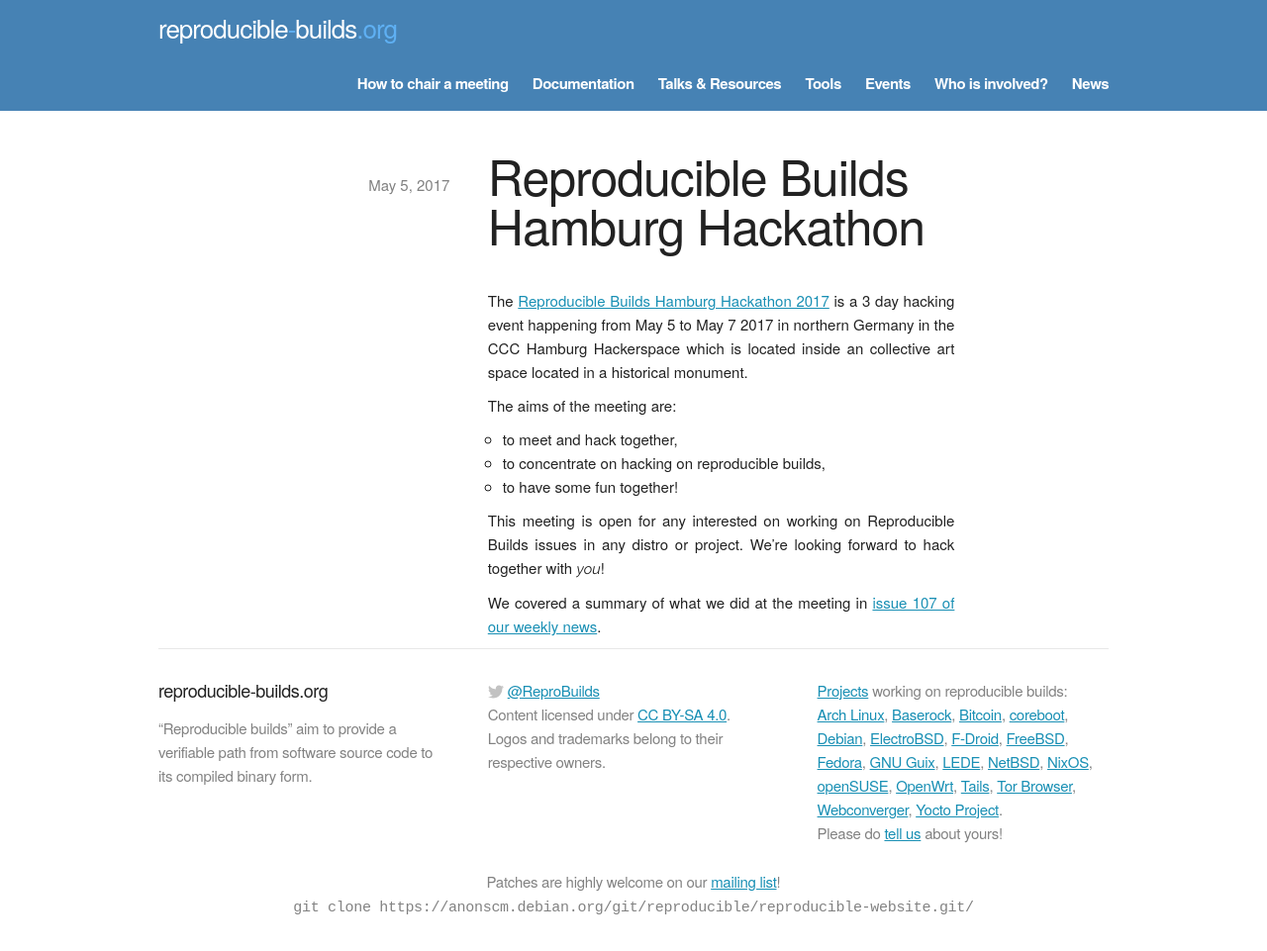
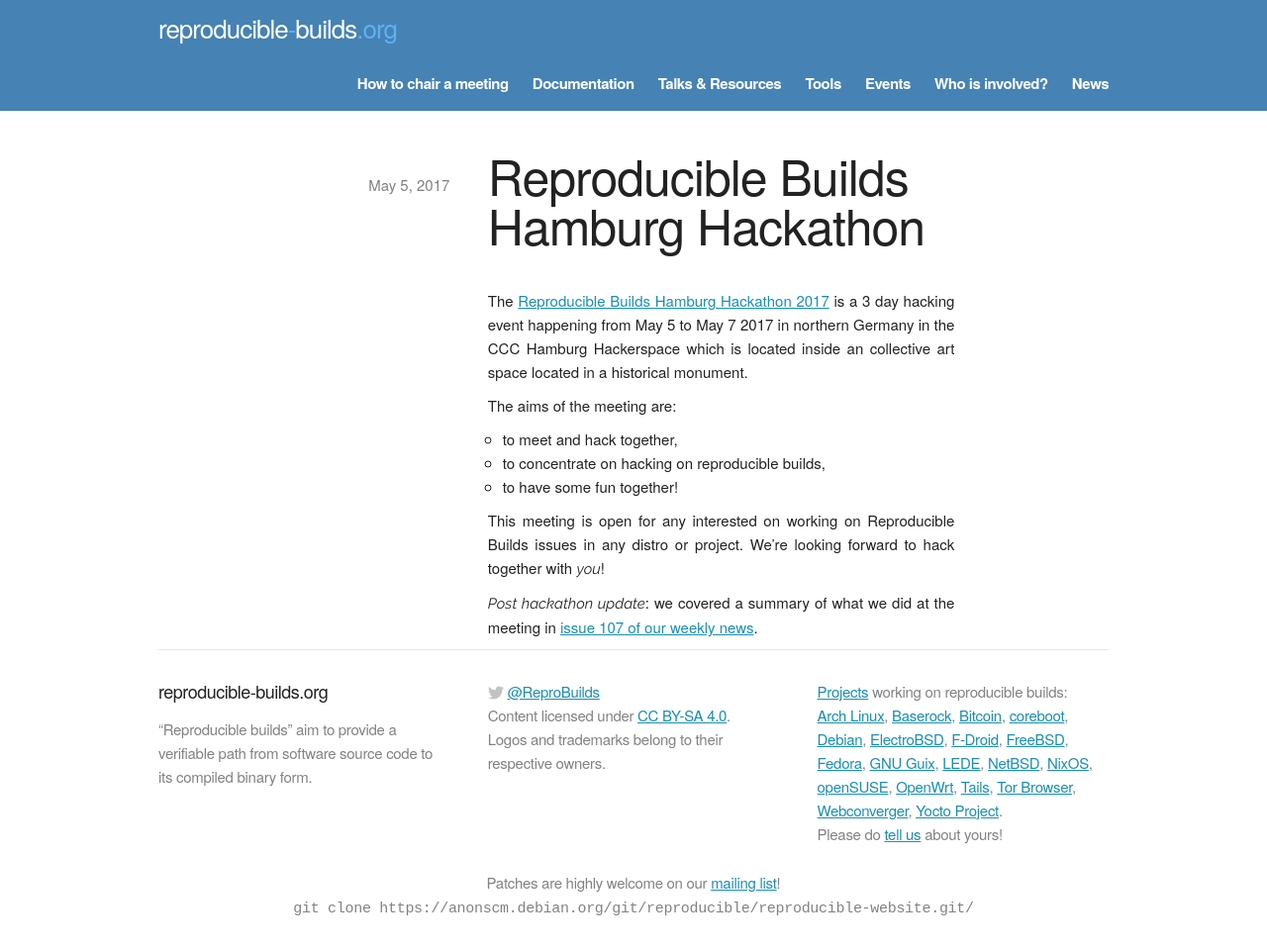
Before and after one commit to prototypefund/reproducible-website, a Jekyll site: the page built from _posts/2017-05-05-reproducible-builds-hamburg-hackathon.markdown, in a window 1280 px wide. Shown: the whole page at 99% size. Built offline with Jekyll 4.4.1, drawn with Linux system fonts in a browser that asks for light colours; some web fonts are replaced.

Commit message:
formatting
Signed-off-by: Holger Levsen <holger@layer-acht.org>

```diff
--- a/_posts/2017-05-05-reproducible-builds-hamburg-hackathon.markdown
+++ b/_posts/2017-05-05-reproducible-builds-hamburg-hackathon.markdown
@@ -15,4 +15,4 @@
 
 This meeting is open for any interested on working on Reproducible Builds issues in any distro or project. We're looking forward to hack together with *you*!
 
-We covered a summary of what we did at the meeting in [issue 107 of our weekly news](https://reproducible.alioth.debian.org/blog/posts/107/).
+_Post hackathon update_: we covered a summary of what we did at the meeting in [issue 107 of our weekly news](https://reproducible.alioth.debian.org/blog/posts/107/).
```
